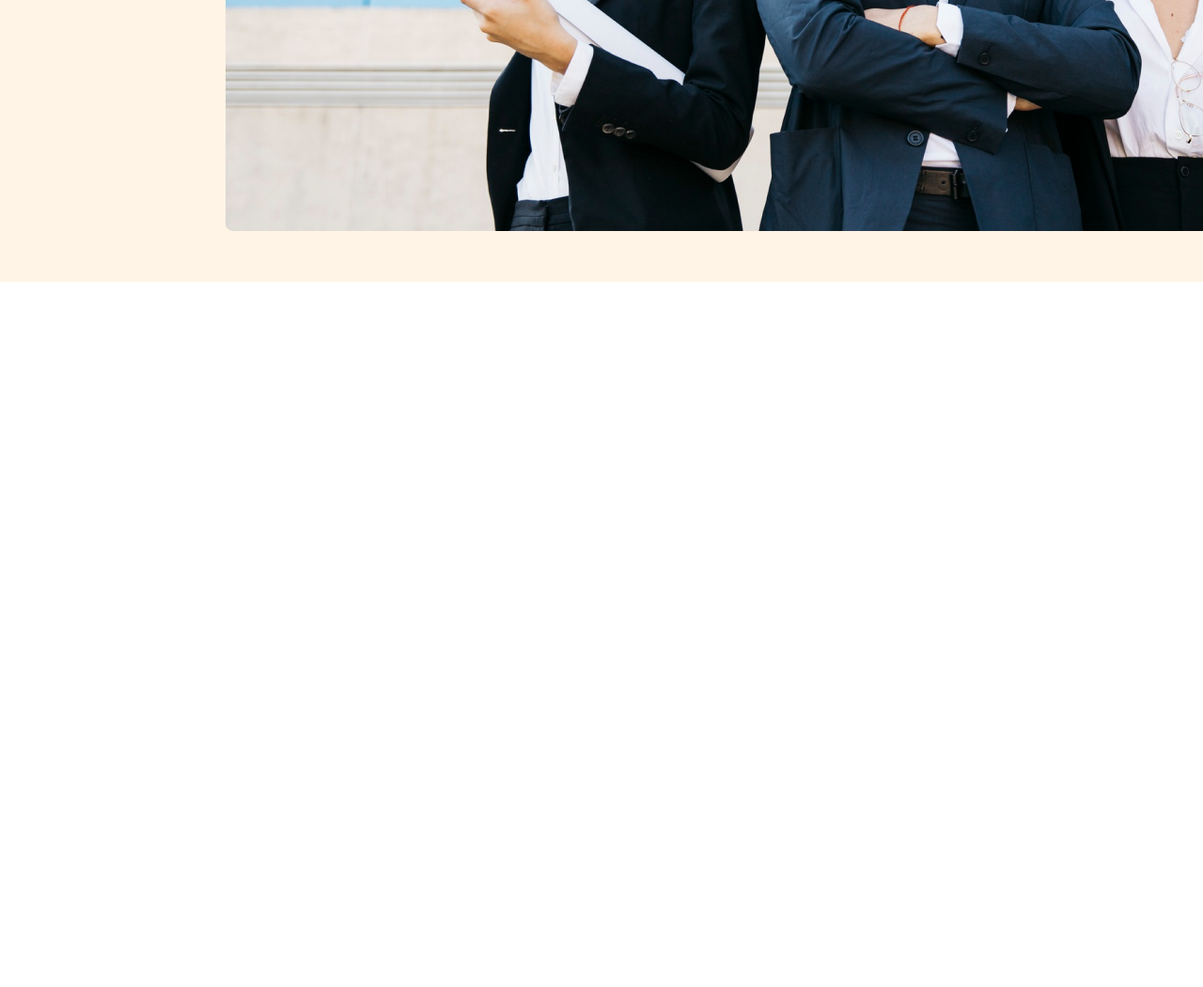
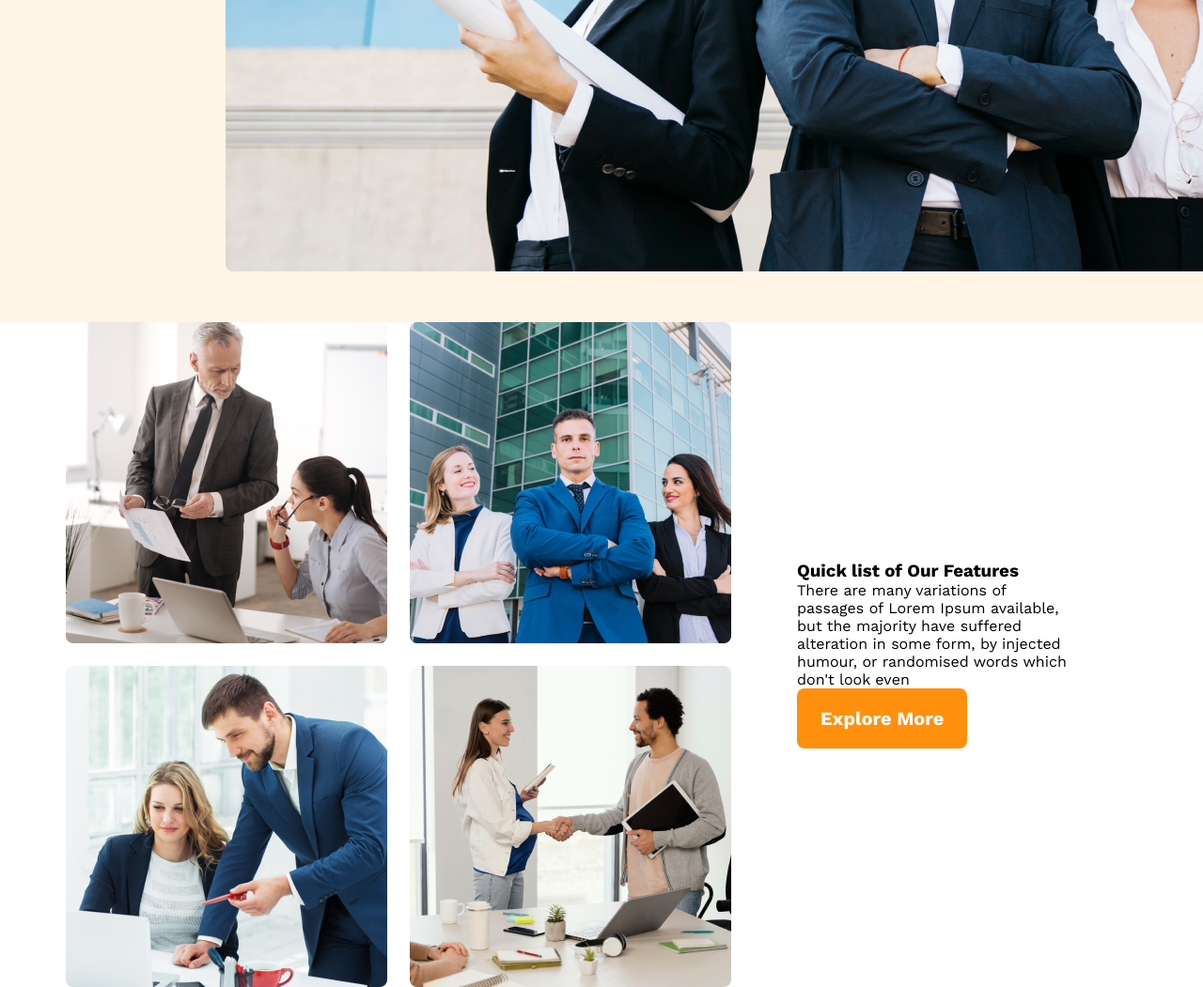
Before and after one commit to LubabaSultana25/g3-architects-website, a plain HTML site: page index.html in a window 1280 px wide. Shown: the part 768-1819 px from the top of the page at 94% size. Before the commit the page ends 1068 px from the top, so only its background shows below. Drawn offline with nearby package versions, Linux system fonts and the light colour scheme.

Commit message:
teams update

```diff
--- a/index.html
+++ b/index.html
@@ -38,7 +38,26 @@
 
     <main>
 
+        <!-- Teams section -->
+        <section class="teams-container">
+            <div class="teams-img-container">
+                <img src="./images/team1.png" alt="">
+                <img src="./images/team2.png" alt="">
+                <img src="./images/team3.png" alt="">
+                <img src="./images/team4.png" alt="">
 
+            </div>
+            <div class="teams-content">
+                <h3 class="teams-content-title"><span class="quick-list">Quick list</span> <span>of Our</span>
+                    <span class="text features">Features</span>
+                </h3>
+                <p class="teams-description">
+                    There are many variations of passages of Lorem Ipsum available, but the majority have suffered
+                    alteration in some form, by injected humour, or randomised words which don't look even
+                </p>
+                <button class="btn-primary">Explore More</button>
+            </div>
+        </section>
 
     </main>
 
--- a/style/style.css
+++ b/style/style.css
@@ -2,7 +2,16 @@
 @import url('https://fonts.googleapis.com/css2?family=Work+Sans:wght@400;600;700&display=swap');
 
 /* Shared Styles */
-.btn-primary {}
+.btn-primary {
+    border-radius: 8px;
+    background-color: #FF900E;
+    border: 0;
+    padding: 20px 25px;
+    color: #fff;
+    font-size: 1.25rem;
+    font-weight: 800;
+    cursor: pointer;
+}
 
 * {
     font-family: 'Work Sans', sans-serif;
@@ -44,7 +53,7 @@ nav li a {
     color: #424242;
 }
 
-/* banner contant */
+/* banner contact */
 .banner-contact {
     max-width: 800px;
     text-align: center;
@@ -62,3 +71,64 @@ nav li a {
     color: #727272;
 
 }
+
+/* responsive media queries */
+/* mobile devices */
+@media screen and(max-width: 576px) {
+    header {
+        padding: 20px;
+    }
+
+    nav {
+        flex-direction: column;
+    }
+}
+
+/* tablet or medium devices */
+@media screen and (min-width:576px) and (max-width:960px) {
+    header {
+        padding: 20px;
+    }
+
+    nav {
+        flex-direction: column;
+    }
+
+}
+
+/* main style */
+main {
+    max-width: 1140px;
+    margin: 0 auto;
+}
+
+/* teams Style */
+.teams-container {
+    display: flex;
+    align-items: center;
+}
+
+.teams-img-container {
+    display: grid;
+    grid-template-columns: repeat(2, 1fr);
+    gap: 1.5rem;
+}
+
+.teams-content {
+    padding-right: 70px;
+    padding-left: 70px;
+}
+
+.teams-title {
+    font-size: 2.8rem;
+}
+
+.teams-title .quick-list {
+    color: #727272;
+    font-weight: 500;
+}
+
+.teams-title .text-features {
+    color: #FF900E;
+    font-weight: 700px;
+}
```
